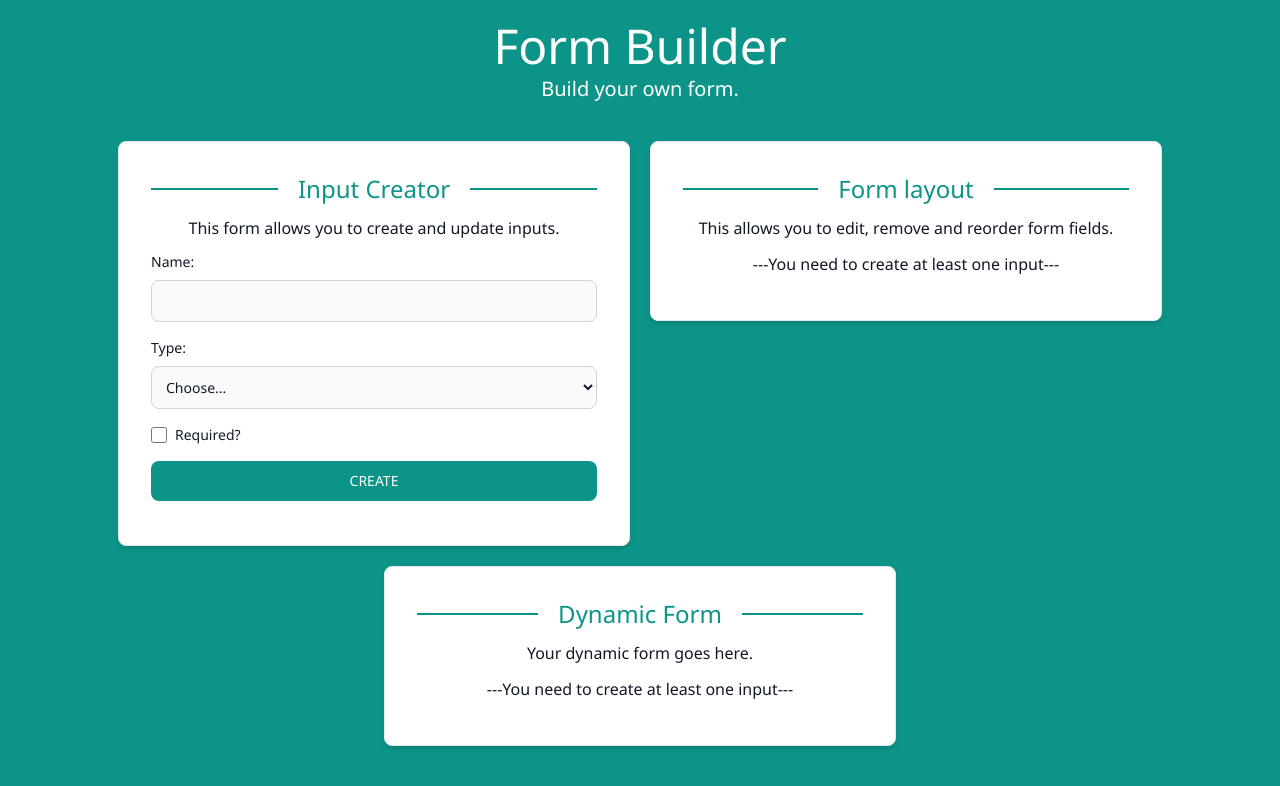
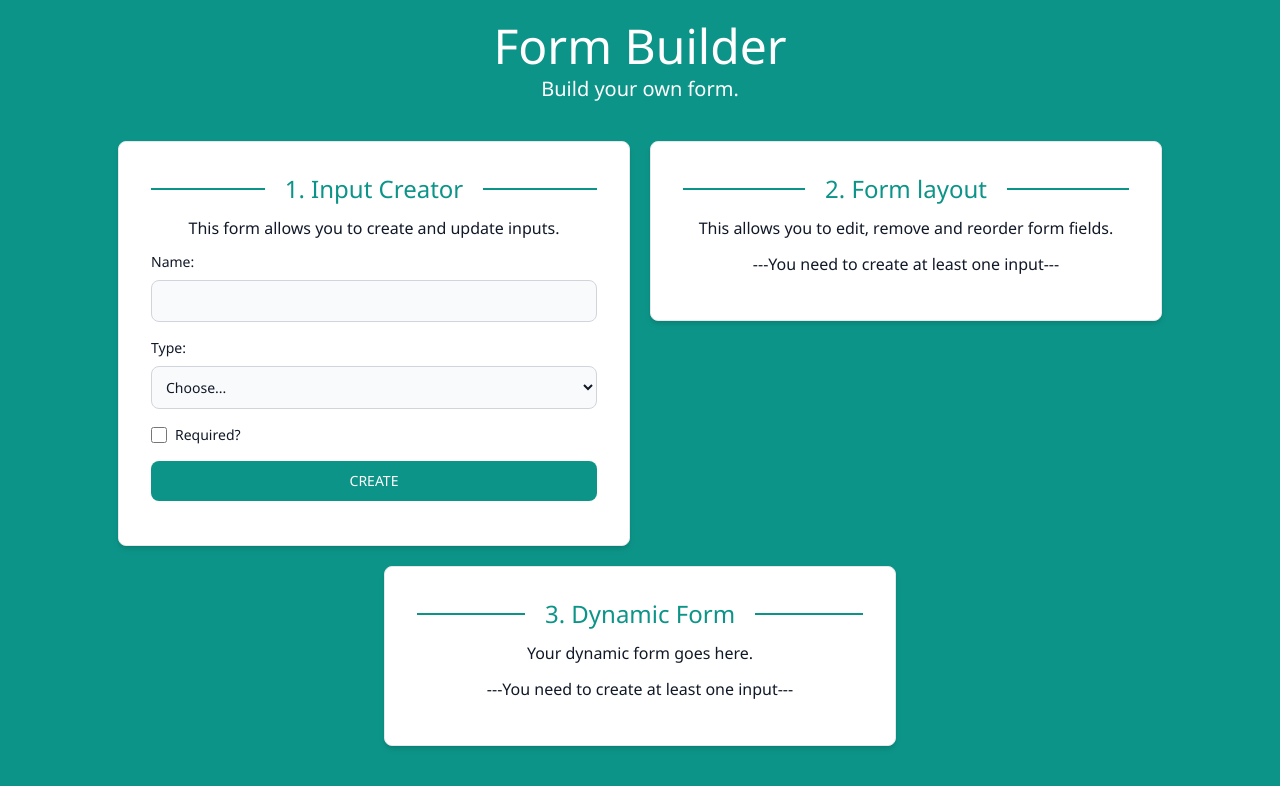
Before and after one commit to RahimGuerfi/dynamic-form-builder, a Next.js app: page / in a window 1280 px wide. Shown: the top 786 px of the page. Built offline with nearby package versions, Linux system fonts and the light colour scheme.

Commit message:
Added a number to each CardHeader (1-2-3)

```diff
--- a/components/molecules/Form/index.tsx
+++ b/components/molecules/Form/index.tsx
@@ -28,7 +28,7 @@ const Form = (props: Props) => {
 
   return (
     <Card>
-      <CardHeader text="Dynamic Form" />
+      <CardHeader text="3. Dynamic Form" />
 
       <TextMd text="Your dynamic form goes here." className="mb-3" />
 
--- a/components/molecules/FormLayout/index.tsx
+++ b/components/molecules/FormLayout/index.tsx
@@ -23,7 +23,7 @@ const FormLayout = (props: Props) => {
 
   return (
     <Card>
-      <CardHeader text="Form layout" />
+      <CardHeader text="2. Form layout" />
 
       <TextMd
         text="This allows you to edit, remove and reorder form fields."
--- a/components/molecules/InputCreator/index.tsx
+++ b/components/molecules/InputCreator/index.tsx
@@ -64,7 +64,7 @@ const InputCreator = (props: Props) => {
 
   return (
     <Card>
-      <CardHeader text="Input Creator" />
+      <CardHeader text="1. Input Creator" />
 
       <TextMd
         text="This form allows you to create and update inputs."
```
